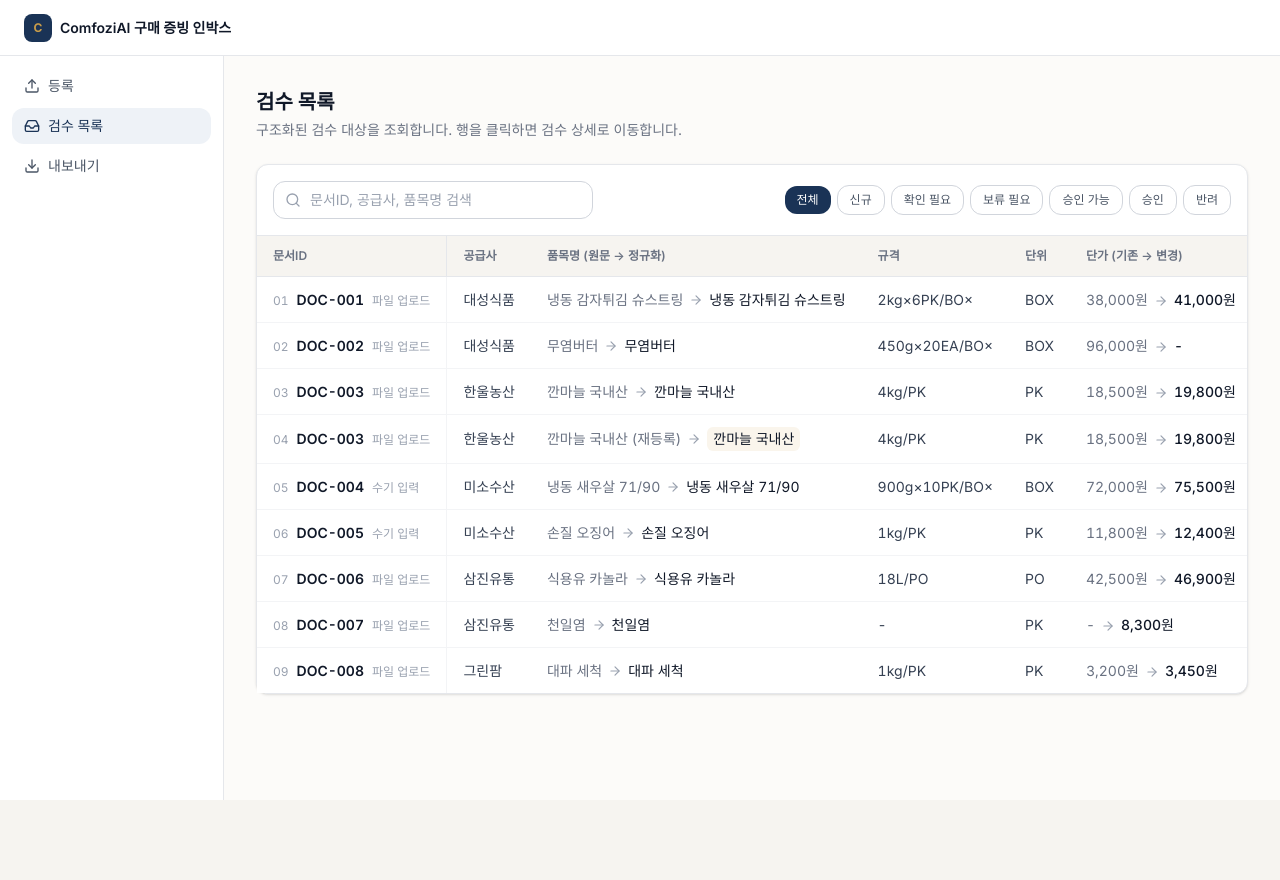
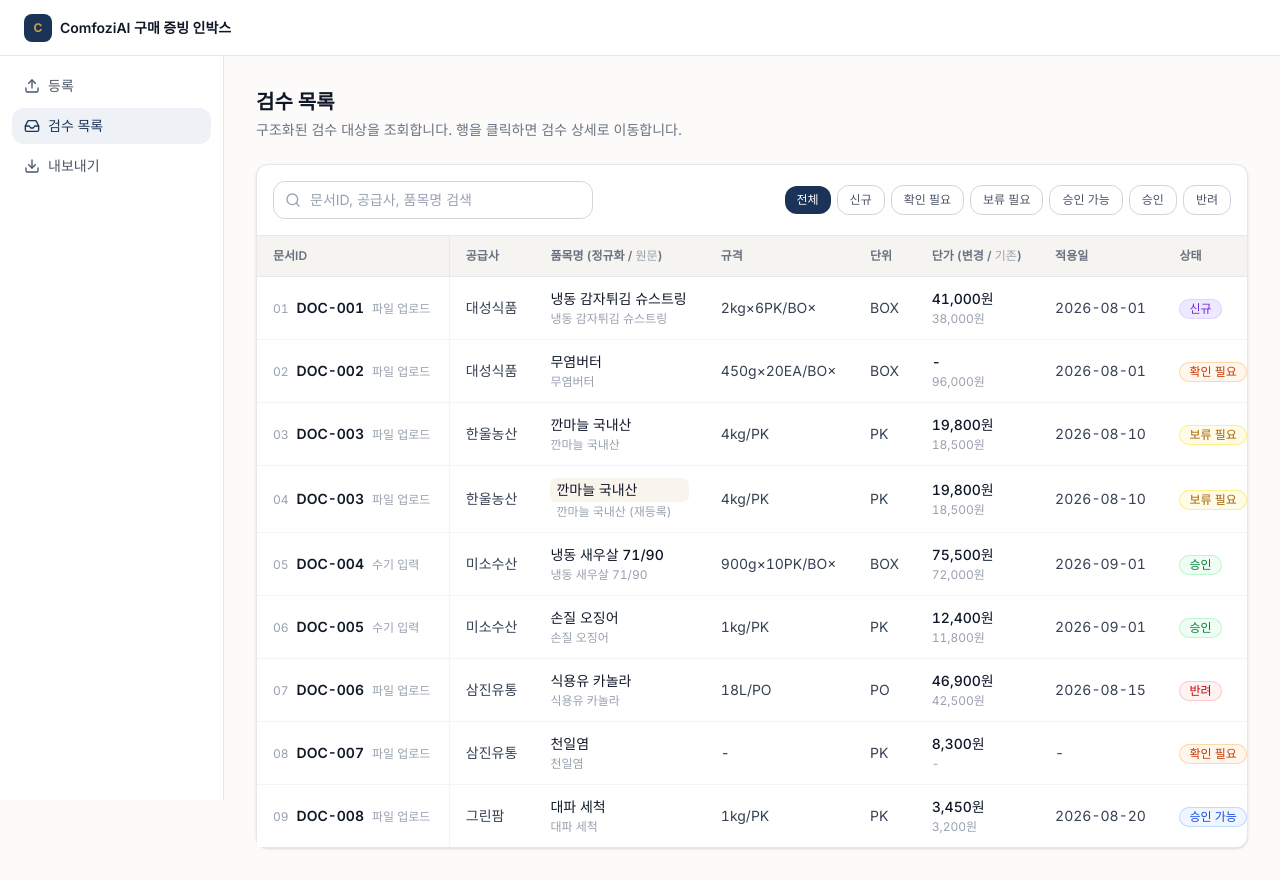
Before and after one commit to DOQ-2026-MVP/doq-frontend, a React (Vite) app: page /inbox in a window 1280 px wide. Before the commit the page ends 800 px from the top, so only its background shows below. Built offline with nearby package versions, Linux system fonts and the light colour scheme; a web font is replaced by a local one.

Commit message:
feat :: v24 적용

```diff
--- /dev/null
+++ b/src/components/SourcePreview.tsx
@@ -0,0 +1,102 @@
+import { useEffect, useState } from "react"
+import { FileTextIcon, ImageIcon, MaximizeIcon, XIcon } from "lucide-react"
+import type { SourceType } from "@/shared/model/inspection"
+
+interface SourcePreviewProps {
+    sourceType: SourceType
+    fileName: string | null
+    uploadRowNo: number | null
+}
+
+export function SourcePreview({ sourceType, fileName, uploadRowNo }: SourcePreviewProps) {
+    const [open, setOpen] = useState(false)
+
+    useEffect(() => {
+        if (!open) return
+        function onKeyDown(event: KeyboardEvent) {
+            if (event.key === "Escape") setOpen(false)
+        }
+        window.addEventListener("keydown", onKeyDown)
+        return () => window.removeEventListener("keydown", onKeyDown)
+    }, [open])
+
+    if (sourceType !== "PDF" && sourceType !== "IMAGE") return null
+
+    const isPdf = sourceType === "PDF"
+    const Icon = isPdf ? FileTextIcon : ImageIcon
+    const viewerLabel = isPdf ? "PDF 원본 보기" : "이미지 원본 보기"
+    const thumbLabel = isPdf ? "첫 페이지 미리보기" : "이미지 썸네일"
+
+    return (
+        <div className="border-b border-gray-100 px-5 py-4">
+            <div className="flex items-center justify-between">
+                <p className="text-xs font-medium text-gray-600">원본 파일 프리뷰</p>
+                <span className="text-xs text-gray-400">{thumbLabel}</span>
+            </div>
+
+            <div className="mt-2 overflow-hidden rounded-xl border border-gray-200">
+                <button
+                    type="button"
+                    onClick={() => setOpen(true)}
+                    aria-label={viewerLabel}
+                    className="group relative block w-full bg-gray-50 focus:outline-none focus:ring-2 focus:ring-inset focus:ring-primary-100"
+                >
+                    <span className="flex h-44 w-full flex-col items-center justify-center gap-2 text-gray-400">
+                        <Icon className="h-8 w-8" aria-hidden="true" />
+                        <span className="text-xs">{thumbLabel}</span>
+                    </span>
+                    <span className="absolute right-2 top-2 hidden rounded-lg bg-white/90 p-1.5 text-gray-600 ring-1 ring-gray-200 group-hover:block">
+                        <MaximizeIcon className="h-4 w-4" aria-hidden="true" />
+                    </span>
+                </button>
+                <div className="flex items-center justify-between border-t border-gray-200 bg-white px-3 py-2">
+                    <span className="min-w-0 truncate text-xs text-gray-600">
+                        {fileName ?? "원본 파일"}
+                        {uploadRowNo !== null && <span className="text-gray-400">{" / " + uploadRowNo + "행"}</span>}
+                    </span>
+                    <button
+                        type="button"
+                        onClick={() => setOpen(true)}
+                        className="shrink-0 text-xs font-medium text-primary hover:underline"
+                    >
+                        원본 보기
+                    </button>
+                </div>
+            </div>
+
+            {open && (
+                <div
+                    role="dialog"
+                    aria-modal="true"
+                    aria-label={viewerLabel}
+                    className="fixed inset-0 z-40 flex items-center justify-center bg-gray-900/50 p-4"
+                    onClick={() => setOpen(false)}
+                >
+                    <div
+                        className="w-full max-w-3xl overflow-hidden rounded-xl bg-white"
+                        onClick={(event) => event.stopPropagation()}
+                    >
+                        <div className="flex items-center justify-between border-b border-gray-200 px-5 py-3">
+                            <div className="min-w-0">
+                                <h3 className="truncate text-sm font-semibold text-gray-900">{viewerLabel}</h3>
+                                <p className="truncate text-xs text-gray-500">{fileName ?? "원본 파일"}</p>
+                            </div>
+                            <button
+                                type="button"
+                                onClick={() => setOpen(false)}
+                                className="rounded-lg p-1.5 text-gray-400 hover:bg-gray-100 hover:text-gray-700"
+                                aria-label="닫기"
+                            >
+                                <XIcon className="h-4 w-4" aria-hidden="true" />
+                            </button>
+                        </div>
+                        <div className="flex h-[60vh] flex-col items-center justify-center gap-2 bg-gray-50 text-gray-400">
+                            <Icon className="h-10 w-10" aria-hidden="true" />
+                            <p className="text-xs">{isPdf ? "PDF 전체 문서 영역" : "이미지 원본 크기 영역"}</p>
+                        </div>
+                    </div>
+                </div>
+            )}
+        </div>
+    )
+}
--- a/src/data.ts
+++ b/src/data.ts
@@ -1,4 +1,4 @@
-import type { RawRecordInput, IngestionSession, InspectionRecord, IngestionEntry } from "./shared/model/inspection"
+import type { RawRecordInput, IngestionEntry, IngestionSession, InspectionRecord } from "./shared/model/inspection"
 import { toRawRecords, buildInspectionRecords } from "./shared/utils/structuring"
 
 const MAIN_FILE = "증빙_20건.xlsx"
--- a/src/pages/InboxPage.tsx
+++ b/src/pages/InboxPage.tsx
@@ -1,6 +1,6 @@
-import { useMemo, useState } from "react"
+import React, { useMemo, useState } from "react"
 import { useNavigate } from "react-router-dom"
-import { AlertTriangleIcon, ArrowRightIcon, CheckIcon, InboxIcon, Loader2Icon, SearchIcon } from "lucide-react"
+import { AlertTriangleIcon, CheckIcon, InboxIcon, Loader2Icon, SearchIcon } from "lucide-react"
 import { ExceptionBadge } from "@/components/ExceptionBadge"
 import { RECORD_STATUS_LABEL, StatusBadge } from "@/components/StatusBadge"
 import { useInspection } from "@/shared/context/InspectionContext"
@@ -10,16 +10,35 @@ import { UPLOAD_METHOD_LABEL } from "@/shared/utils/labels"
 
 const FILTERS: RecordStatus[] = ["NEW", "NEEDS_CHECK", "NEEDS_HOLD", "APPROVABLE", "APPROVED", "REJECTED"]
 
-const COLUMNS = [
-    "문서ID",
-    "공급사",
-    "품목명 (원문 → 정규화)",
-    "규격",
-    "단위",
-    "단가 (기존 → 변경)",
-    "적용일",
-    "상태",
-    "예외 유형",
+interface Column {
+    key: string
+    label: React.ReactNode
+}
+
+const COLUMNS: Column[] = [
+    { key: "docId", label: "문서ID" },
+    { key: "supplier", label: "공급사" },
+    {
+        key: "itemName",
+        label: (
+            <>
+                품목명 (정규화 / <span className="font-normal text-gray-400">원문</span>)
+            </>
+        ),
+    },
+    { key: "spec", label: "규격" },
+    { key: "unit", label: "단위" },
+    {
+        key: "price",
+        label: (
+            <>
+                단가 (변경 / <span className="font-normal text-gray-400">기존</span>)
+            </>
+        ),
+    },
+    { key: "effectiveDate", label: "적용일" },
+    { key: "status", label: "상태" },
+    { key: "flags", label: "예외 유형" },
 ]
 
 export function InboxPage() {
@@ -29,6 +48,10 @@ export function InboxPage() {
     const [keyword, setKeyword] = useState("")
     const [statusFilters, setStatusFilters] = useState<RecordStatus[]>([])
 
+    /**
+     * 검수 대상으로 반영된 순서를 그대로 유지하고(새 항목은 맨 뒤),
+     * 전체 목록 기준으로 이어지는 일련번호를 부여한다.
+     */
     const numbered = useMemo(() => records.map((record, index) => ({ record, displayNo: index + 1 })), [records])
 
     const filtered = useMemo(() => {
@@ -164,7 +187,7 @@ export function InboxPage() {
                                 <tr className="border-b border-gray-200 bg-surface">
                                     {COLUMNS.map((column, index) => (
                                         <th
-                                            key={column}
+                                            key={column.key}
                                             scope="col"
                                             className={
                                                 "whitespace-nowrap px-4 py-3 text-xs font-semibold text-gray-500 " +
@@ -173,7 +196,7 @@ export function InboxPage() {
                                                     : "")
                                             }
                                         >
-                                            {column}
+                                            {column.label}
                                         </th>
                                     ))}
                                 </tr>
@@ -221,27 +244,26 @@ export function InboxPage() {
                                                 </span>
                                             </td>
                                             <td className="px-4 py-3">
-                                                <div className="flex max-w-90 items-center gap-1.5">
-                                                    <span
-                                                        title={record.current.rawItemName}
-                                                        className="min-w-0 truncate text-gray-500"
-                                                    >
-                                                        {formatText(record.current.rawItemName)}
-                                                    </span>
-                                                    <ArrowRightIcon
-                                                        className="h-3.5 w-3.5 shrink-0 text-gray-400"
-                                                        aria-hidden="true"
-                                                    />
+                                                <div className="max-w-55">
                                                     <span
                                                         title={record.current.normalizedItemName}
                                                         className={
-                                                            "min-w-0 truncate text-gray-900 " +
+                                                            "block truncate text-sm font-medium text-gray-900 " +
                                                             (normalizedChanged
-                                                                ? "rounded-md bg-gold-50 px-1.5 py-0.5 font-medium"
+                                                                ? "rounded-md bg-gold-50 px-1.5 py-0.5"
                                                                 : "")
                                                         }
                                                     >
                                                         {formatText(record.current.normalizedItemName)}
+                                                    </span>
+                                                    <span
+                                                        title={record.current.rawItemName}
+                                                        className={
+                                                            "mt-0.5 block truncate text-xs text-gray-400 " +
+                                                            (normalizedChanged ? "px-1.5" : "")
+                                                        }
+                                                    >
+                                                        {formatText(record.current.rawItemName)}
                                                     </span>
                                                 </div>
                                             </td>
@@ -256,15 +278,11 @@ export function InboxPage() {
                                                 </span>
                                             </td>
                                             <td className="whitespace-nowrap px-4 py-3">
-                                                <span className="text-gray-500">
+                                                <span className="block text-sm font-medium text-gray-900">
+                                                    {formatPrice(record.current.priceAfter)}
+                                                </span>
+                                                <span className="mt-0.5 block text-xs text-gray-400">
                                                     {formatPrice(record.current.priceBefore)}
-                                                </span>
-                                                <ArrowRightIcon
-                                                    className="mx-1.5 inline h-3.5 w-3.5 text-gray-400"
-                                                    aria-hidden="true"
-                                                />
-                                                <span className="font-medium text-gray-900">
-                                                    {formatPrice(record.current.priceAfter)}
                                                 </span>
                                             </td>
                                             <td className="whitespace-nowrap px-4 py-3 text-gray-700">
--- a/src/pages/InspectionDetailPage.tsx
+++ b/src/pages/InspectionDetailPage.tsx
@@ -4,6 +4,7 @@ import { ArrowLeftIcon } from "lucide-react"
 import { toast } from "sonner"
 import { ExceptionBadge } from "@/components/ExceptionBadge"
 import { MemoDialog } from "@/components/MemoDialog"
+import { SourcePreview } from "@/components/SourcePreview"
 import { StatusBadge, RECORD_STATUS_LABEL } from "@/components/StatusBadge"
 import { UnsavedChangesDialog } from "@/components/UnsavedChangesDialog"
 import { useInspection } from "@/shared/context/InspectionContext"
@@ -144,6 +145,11 @@ export function InspectionDetailPage() {
                             {record.fileName ? record.fileName + " / " + record.uploadRowNo + "행" : "수기 입력"}
                         </span>
                     </p>
+                    <SourcePreview
+                        sourceType={record.observed.sourceType}
+                        fileName={record.fileName}
+                        uploadRowNo={record.uploadRowNo}
+                    />
                     <dl className="divide-y divide-gray-100 px-5">
                         {FIELD_ORDER.map((field) => (
                             <div key={field} className="grid grid-cols-3 gap-3 py-2.5">
--- a/src/shared/utils/structuring.ts
+++ b/src/shared/utils/structuring.ts
@@ -88,6 +88,7 @@ function toCurrent(record: RawRecord, observed: InspectionValues): InspectionVal
     }
 }
 
+/** 예외 탐지 결과에 따른 초기 검수 상태 */
 export function initialStatus(flags: ExceptionFlag[]): InspectionRecord["status"] {
     if (flags.length === 0) return "APPROVABLE"
     if (flags.includes("MISSING_REQUIRED")) return "NEEDS_CHECK"
```
